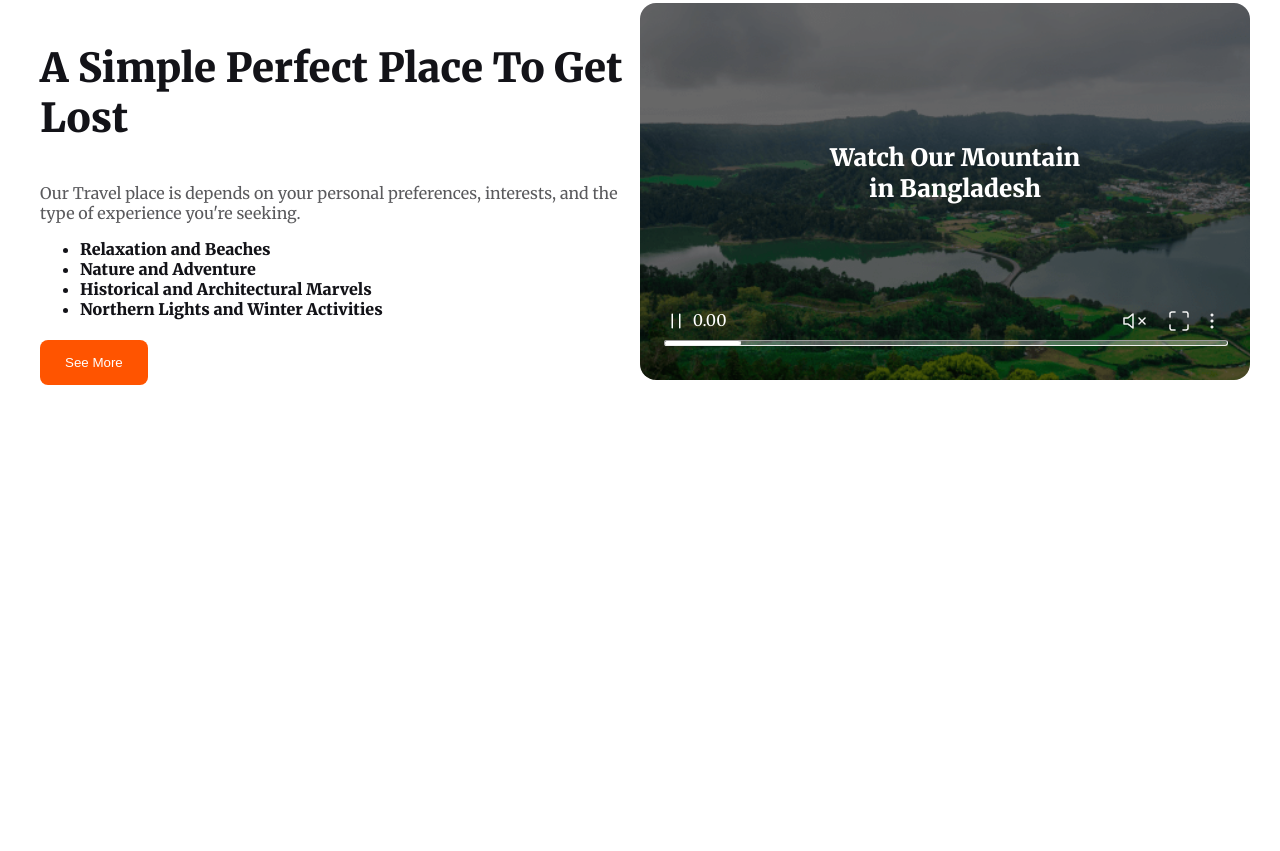
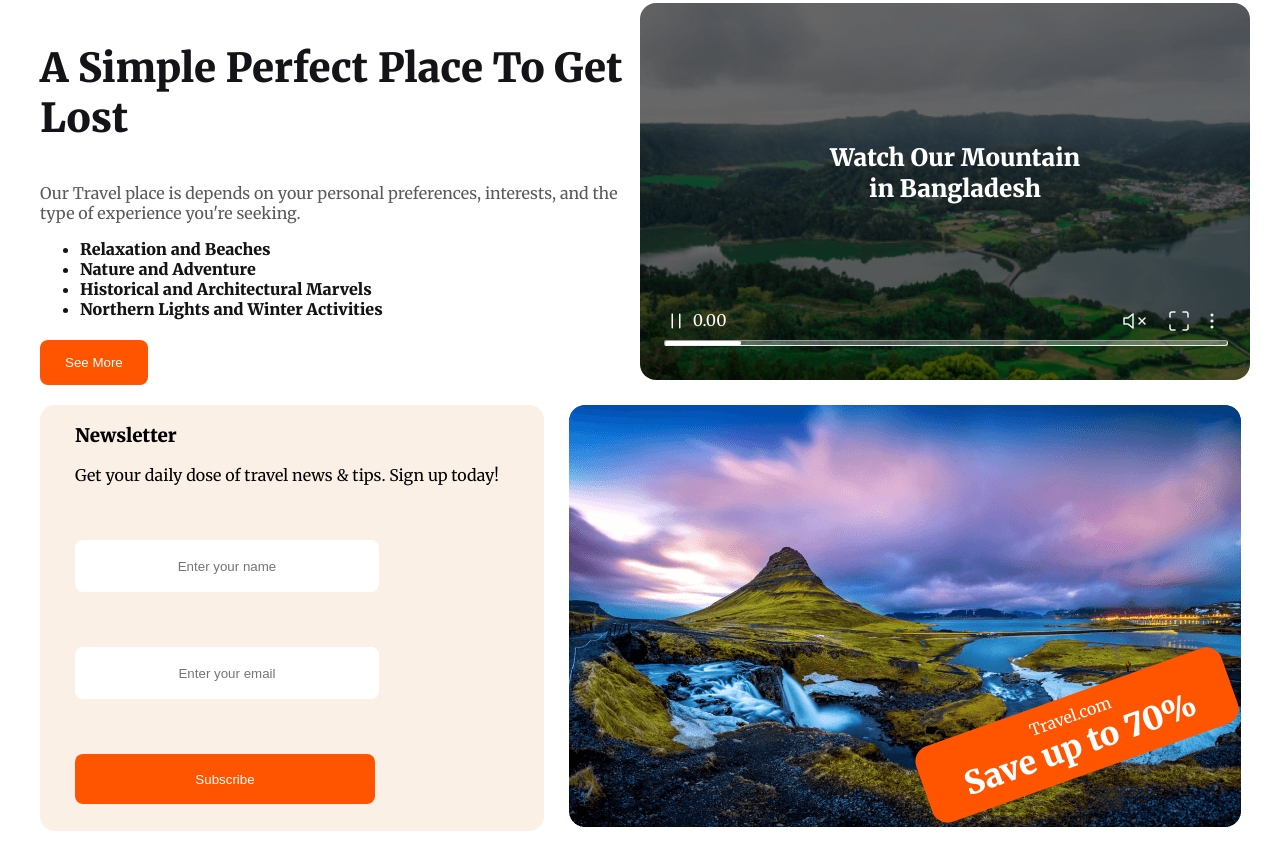
Before and after one commit to ShompaBishwas/let-s-explore-world, a plain HTML site: page index.html in a window 1280 px wide. Shown: the part 4323-5174 px from the top of the page. Before the commit the page ends 4716 px from the top, so only its background shows below. Drawn offline with Linux system fonts and the light colour scheme.

Commit message:
finished newsletter section

```diff
--- a/index.html
+++ b/index.html
@@ -238,6 +238,25 @@
                 </div>
             </div>
         </section>
+        <!--News Letter Section-->
+        <section class="newsletter">
+            <div class="news-text">
+                <h3>Newsletter</h3>
+                <p>Get your daily dose of travel news & tips. Sign up today!</p>
+                <input type="text" placeholder="Enter your name">
+                <input type="email" placeholder="Enter your email">
+                <input class="btn-primary" type="button" value="Subscribe">
+            </div>
+            <div class="news-picture">
+                <div class="news-img">
+                    <img src="Images/Rectangle 8 (1).png" alt="">
+                    <div class="news-discount">
+                        <p>Travel.com</p>
+                        <h5>Save up to 70%</h5>
+                    </div>
+                </div>
+            </div>
+        </section>
     </main>
     <footer></footer>
 </body>
--- a/styles/responsive.css
+++ b/styles/responsive.css
@@ -238,6 +238,7 @@
 
     .upcoming-list {
         grid-template-columns: 1fr;
+        overflow-x: hidden;
     }
 
     .upcoming-image1,
@@ -249,6 +250,7 @@
 
     .upcoming-list2 {
         grid-template-columns: 1fr;
+        overflow-x: hidden;
     }
 
     .upcoming-image4,
--- a/styles/style.css
+++ b/styles/style.css
@@ -610,3 +610,63 @@ input {
     top: 80%;
     left: 560px;
 }
+
+/*News Letter */
+.newsletter {
+    max-width: 1200px;
+    margin: 20px auto;
+    display: flex;
+    gap: 25px;
+}
+
+.news-text {
+    width: 42%;
+    background-color: linen;
+    border-radius: 15px;
+}
+
+.news-text h3 {
+    padding-left: 35px;
+}
+
+.news-text p {
+    padding-left: 35px;
+}
+
+.news-text input {
+    display: block;
+    margin: 55px 0 22px 35px;
+    width: 300px;
+    height: 50px;
+}
+
+.news-picture {
+    width: 45%;
+    position: relative;
+}
+.news-img{
+    position: relative;
+}
+
+.news-discount {
+    position: absolute;
+    background-color: #FF5400;
+    width: 324px;
+    text-align: center;
+    color: #FFF;
+    border-radius: 16px;
+    top: 68%;
+    left: 64%;
+    transform: rotate(-19.628deg)
+}
+
+.news-discount p{
+    margin-top: 10px;
+    margin-bottom: 0;
+}
+.news-discount h5 {
+    margin-top: 0;
+    margin-bottom: 10px;
+    font-size: 32px;
+    font-weight: 800;
+}
```
